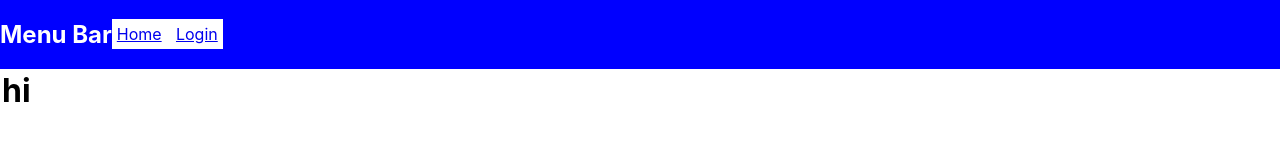
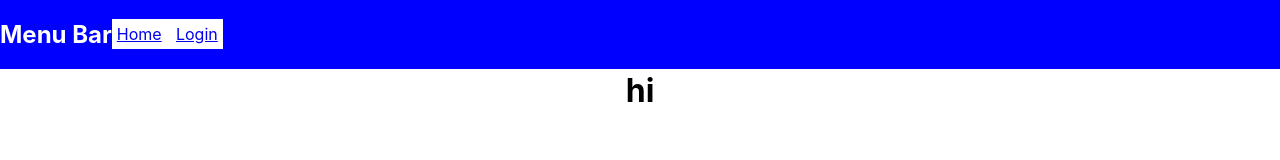
Before and after one commit to ArushRam/BruinBytes, a React (Create React App) app in the folder client/: page /login in a window 1280 px wide. Shown: the top 160 px of the page. Built offline with nearby package versions, Linux system fonts and the light colour scheme.

Commit message:
Reorganized Routes, now children of 'App'

```diff
--- a/client/src/App.js
+++ b/client/src/App.js
@@ -1,7 +1,7 @@
 import './App.css';
 import React, {useState} from 'react';
+import { Outlet, Link } from "react-router-dom";
 import MenuBar from './components/MenuBar.js';
-import DiningHallContainer from './components/DiningHallContainer.js';
 
 
 
@@ -10,7 +10,7 @@ function App() {
   return (
     <div className="App">
       <MenuBar />
-      <DiningHallContainer />
+      <Outlet />
     </div>
   );
 }
--- a/client/src/components/LoginPage.js
+++ b/client/src/components/LoginPage.js
@@ -4,7 +4,6 @@ import MenuBar  from './MenuBar';
 function LoginPage() {
   return (
     <div className="loginpage">
-      <MenuBar />
       <h1>hi</h1>
     </div>
   );
--- a/client/src/index.js
+++ b/client/src/index.js
@@ -4,6 +4,7 @@ import { BrowserRouter, Routes, Route } from 'react-router-dom';
 import './index.css';
 import App from './App';
 import LoginPage from './components/LoginPage'
+import DiningHallContainer from './components/DiningHallContainer';
 import reportWebVitals from './reportWebVitals';
 
 
@@ -11,8 +12,18 @@ ReactDOM.render(
   <React.StrictMode>
     <BrowserRouter>
       <Routes>
-        <Route path='/' element={<App />} />
-        <Route path='login' element={<LoginPage />} />
+        <Route path='/' element={<App />}>
+          <Route path='/' element={<DiningHallContainer />} />
+          <Route path='login' element={<LoginPage />} />
+          <Route
+            path="*"
+            element={
+            <main style={{ padding: "1rem" }}>
+              <p>There's nothing here!</p>
+            </main>
+            }
+          />
+        </Route>
       </Routes>
     </BrowserRouter>
   </React.StrictMode>,
```
